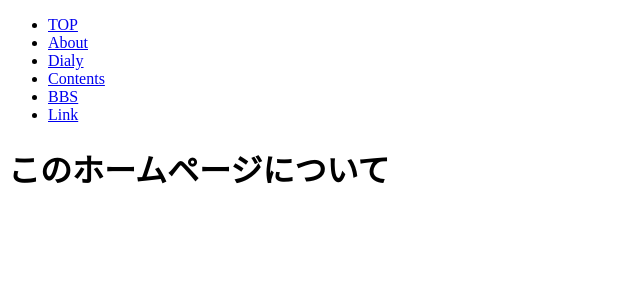
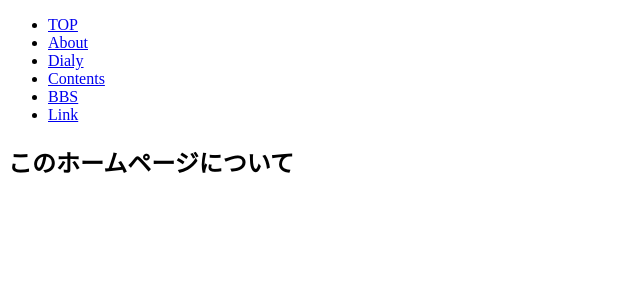
Before and after one commit to kasuyan/homepage, a React app: page /about in a window 1280 px wide. Shown: the top 300 px of the page, without its empty margins (0-640 px from the left). Built offline with nearby package versions, Linux system fonts and the light colour scheme.

Commit message:
pageTitleコンポーネント追加

```diff
--- a/src/modules/about/components/aboutpage/index.tsx
+++ b/src/modules/about/components/aboutpage/index.tsx
@@ -1,8 +1,13 @@
 import * as React from "react";
+import PageTitle from "../../../core/components/designsystem/atoms/PageHeader/index";
 
 class AboutPage extends React.Component {
   render() {
-    return <h1>このホームページについて</h1>;
+    return (
+      <section>
+        <PageTitle>このホームページについて</PageTitle>
+      </section>
+    );
   }
 }
 
--- a/src/modules/core/components/designsystem/atoms/PageHeader/index.tsx
+++ b/src/modules/core/components/designsystem/atoms/PageHeader/index.tsx
@@ -0,0 +1,14 @@
+import * as React from "react";
+import { render } from "../../../../../../../node_modules/@types/react-dom";
+
+interface Props {
+  children?: JSX.Element | string;
+}
+
+class PageTitle extends React.Component<Props> {
+  render() {
+    return <h1>{this.props.children}</h1>;
+  }
+}
+
+export default PageTitle;
--- a/src/modules/home/components/homepage/index.tsx
+++ b/src/modules/home/components/homepage/index.tsx
@@ -20,6 +20,7 @@ class HomePage extends React.Component {
           </li>
           <li>コンポーネントの構成</li>
           <li>styled-componentsの導入</li>
+          <li>story-bookの導入</li>
           <li>pwa化</li>
           <li>画像の導入</li>
           <li>
```
Also changed, not shown: 3 other files (tests, documents, lock files or other folders).
